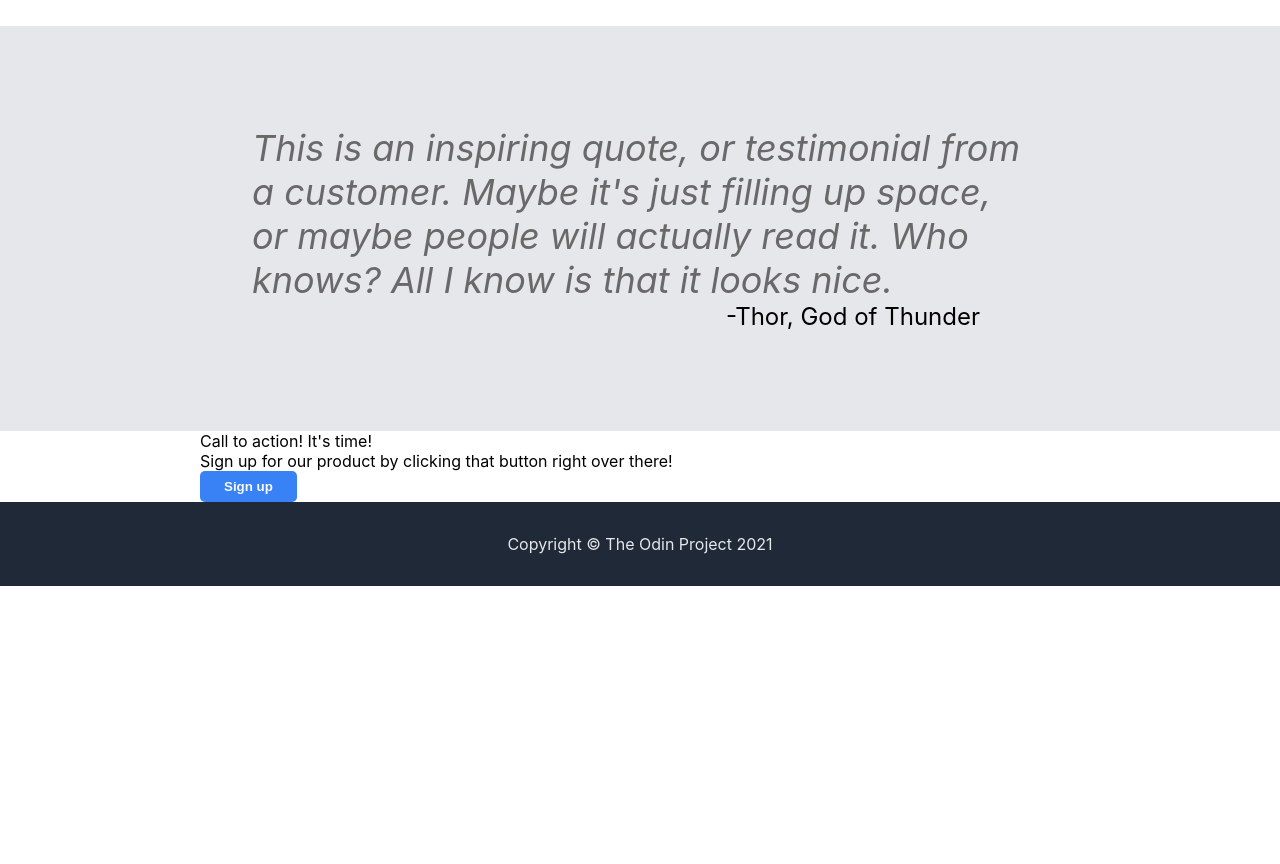
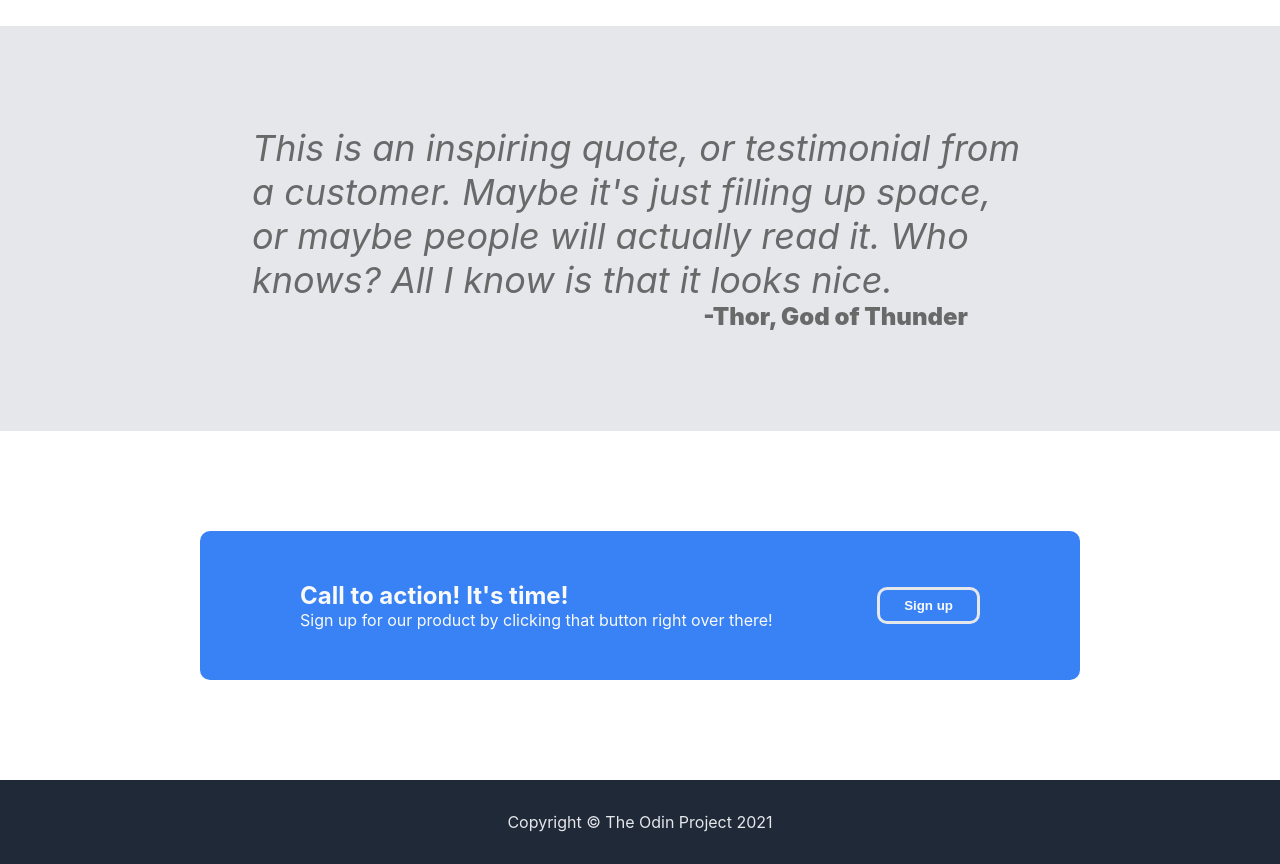
Before and after one commit to cstevens11/business-webpage-template, a plain HTML site: page index.html in a window 1280 px wide. Shown: the part 840-1704 px from the top of the page. Before the commit the page ends 1426 px from the top, so only its background shows below. Drawn offline with Linux system fonts and the light colour scheme.

Commit message:
finish signup section

```diff
--- a/index.html
+++ b/index.html
@@ -51,16 +51,22 @@ here under the main title. It's a smaller font and the color is lower contrast</
         </div>
     </div>
     <div class="testimonial">
-        <div class="quote"><em>This is an inspiring quote, or testimonial
-from a customer. Maybe it's just filling up space, or maybe people will
-actually read it. Who knows? All I know is that it looks nice.</em></div>
-        <div class="quote-source">-Thor, God of Thunder</div>
+        <div class="quote-box">
+            <div class="quote"><em>This is an inspiring quote, or testimonial
+    from a customer. Maybe it's just filling up space, or maybe people will
+    actually read it. Who knows? All I know is that it looks nice.</em></div>
+            <div class="quote-source">-Thor, God of Thunder</div>
+        </div>
     </div>
     <div class="signup">
         <div class="signup-container">
-            <div>Call to action! It's time!</div>
-            <div>Sign up for our product by clicking that button right over there!</div>
-            <button class="bottom">Sign up</button>
+            <div class="signup-box">
+                <div>
+                    <div class="call-to">Call to action! It's time!</div>
+                    <div>Sign up for our product by clicking that button right over there!</div>
+                </div>
+                <button class="bottom"><div class="inner-button">Sign up</div></button>
+            </div>
         </div>
     </div>
     <footer>
--- a/style.css
+++ b/style.css
@@ -83,8 +83,9 @@ button {
     background-color: #3882f6;
     color: #f9faf8;
     padding: 8px 24px;
-    border-radius: 5px;
+    border-radius: 10px;
     font-weight: 900;
+    display: flex;
 }
 
 .top {
@@ -93,7 +94,7 @@ button {
 }
 
 .bottom {
-    border: #e5e7eb;
+    border: 3px solid #e5e7eb;
 }
 
 .hero-img {
@@ -166,11 +167,36 @@ button {
     text-align: right;
     font-size: 24px;
     align-self: flex-end;
-    margin-right: 100px;
+    margin-right: 60px;
+    font-weight: 900;
+    color: #696969
 }
 
 .signup {
     display: flex;
+    color: #f9faf8;
+    padding-top: 100px;
+    padding-bottom: 100px;
+}
+
+.signup-container {
+    display: flex;
+    flex: 1;
+    background-color: #3882f6;
+    border-radius: 10px;
+}
+
+.signup-box {
+    display: flex;
+    flex: 1;
+    padding: 50px 100px;
+    align-items: center;
+    justify-content: space-between;
+}
+
+.call-to {
+    font-size: 24px;
+    font-weight: 700;
 }
 
 footer {
```
